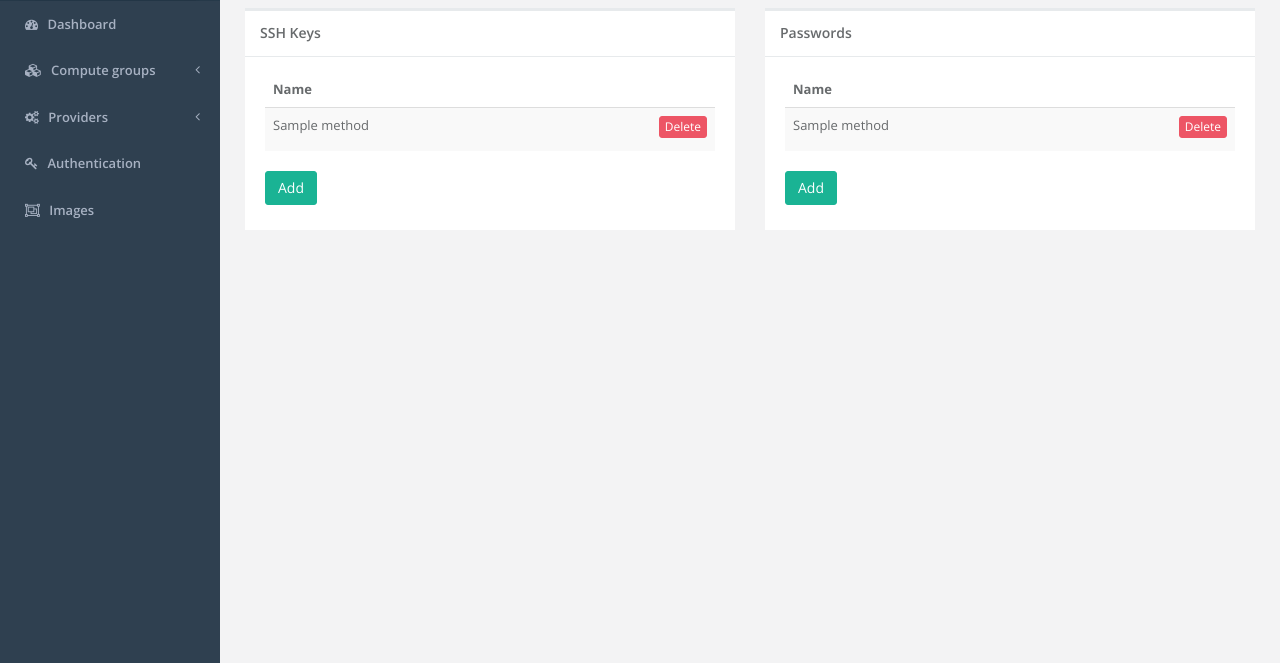
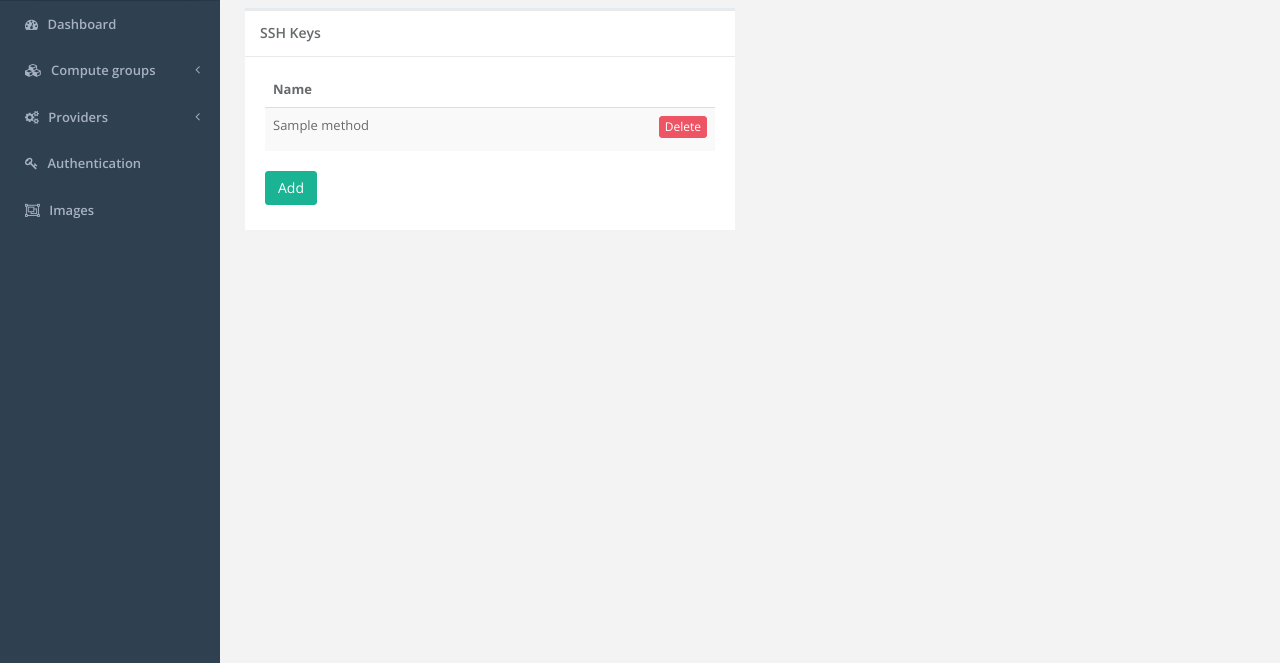
Before and after one commit to michaelstorm/aerovane, a Django app: template stratosphere/templates/stratosphere/authentication.html in a window 1280 px wide. Shown: the part 137-800 px from the top of the page. Run offline with Django 3.2, Linux system fonts and the light colour scheme; the template is opened without the code that fills it: most values are stand-ins (such as "Sample title", 1, 10 or a date in 2020); some libraries are stand-ins or nearby versions.

Commit message:
Disable password authentication method creation until I can figure out which images support it

```diff
--- a/stratosphere/templates/stratosphere/authentication.html
+++ b/stratosphere/templates/stratosphere/authentication.html
@@ -47,39 +47,6 @@
                     </div>
                 </div>
             </div>
-
-            <div class="col-lg-6">
-                <div class="ibox float-e-margins">
-                    <div class="ibox-title">
-                        <h5>Passwords</h5>
-                    </div>
-                    <div class="ibox-content">
-                        {% if password_methods|length > 0 %}
-                            <table class="table table-striped">
-                                <thead>
-                                    <tr>
-                                        <th>Name</th>
-                                        <th></th>
-                                    </tr>
-                                </thead>
-                                <tbody>
-                                    {% for method in password_methods %}
-                                        <tr>
-                                            <td style="width: 99%;">{{ method.name }}</td>
-                                            <td><button class="btn btn-danger btn-xs delete-method-button" method-id="{{ method.pk }}">Delete</button></td>
-                                        </tr>
-                                    {% endfor %}
-                                </tbody>
-                            </table>
-                        {% endif %}
-                        <form action="/authentication_methods/" method="post">
-                            {% csrf_token %}
-                            {% bootstrap_form add_password_method %}
-                            <input type="submit" value="Add" class="btn btn-primary" >
-                        </form>
-                    </div>
-                </div>
-            </div>
         </div>
     </div>
 
```
